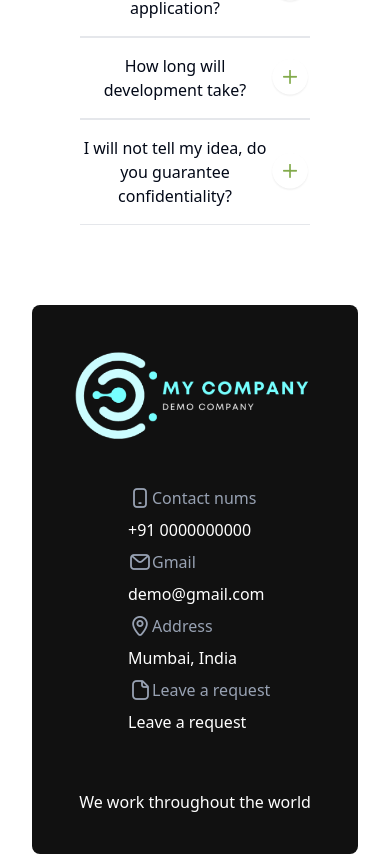
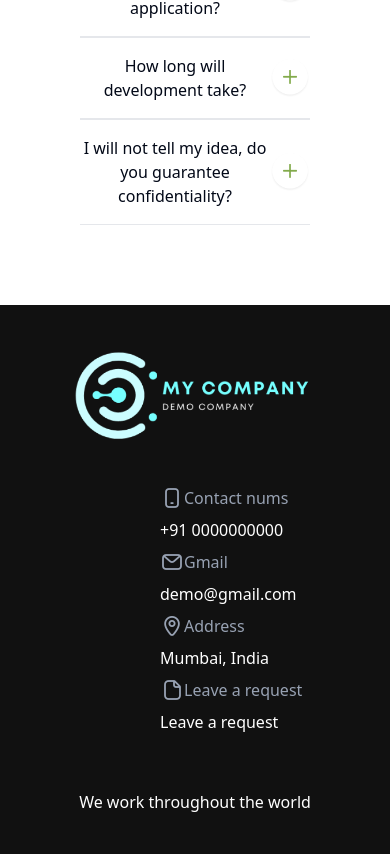
Before and after one commit to Arun0073/landing-page-Nextjs, a Next.js app: page / in a window 390 px wide. Shown: the part 6810-7664 px from the top of the page. Built offline with nearby package versions, Linux system fonts and the light colour scheme.

Commit message:
footer updated

```diff
--- a/src/Components/Footer.jsx
+++ b/src/Components/Footer.jsx
@@ -7,9 +7,9 @@ import place from "@/src/Assets/place1.png";
 import document1 from "@/src/Assets/document.png";
 const Footer = () => {
   return (
-    <footer className="pt-8 bg-custom-black ml-8 mr-8 lg:ml-20 lg:mr-20 rounded-lg flex flex-col justify-center items-center" id="contacts">
+    <footer className="pt-8 bg-custom-black  lg:ml-20 lg:mr-20 lg:rounded-lg  flex flex-col justify-center items-center" id="contacts">
       <Image src={logo} width={300} height={300} alt="Company logo" />
-      <div className="flex lg:flex-row flex-col justify-between w-full pt-8 lg:pl-8 lg:pr-8 pl-24 ">
+      <div className="flex lg:flex-row flex-col justify-between w-full pt-8 lg:pl-8 lg:pr-8 pl-40 ">
         <div>
           <div className="flex flex-row ">
             <Image src={contact} alt="Mobile Iamge" width={24} height={24} />
```
